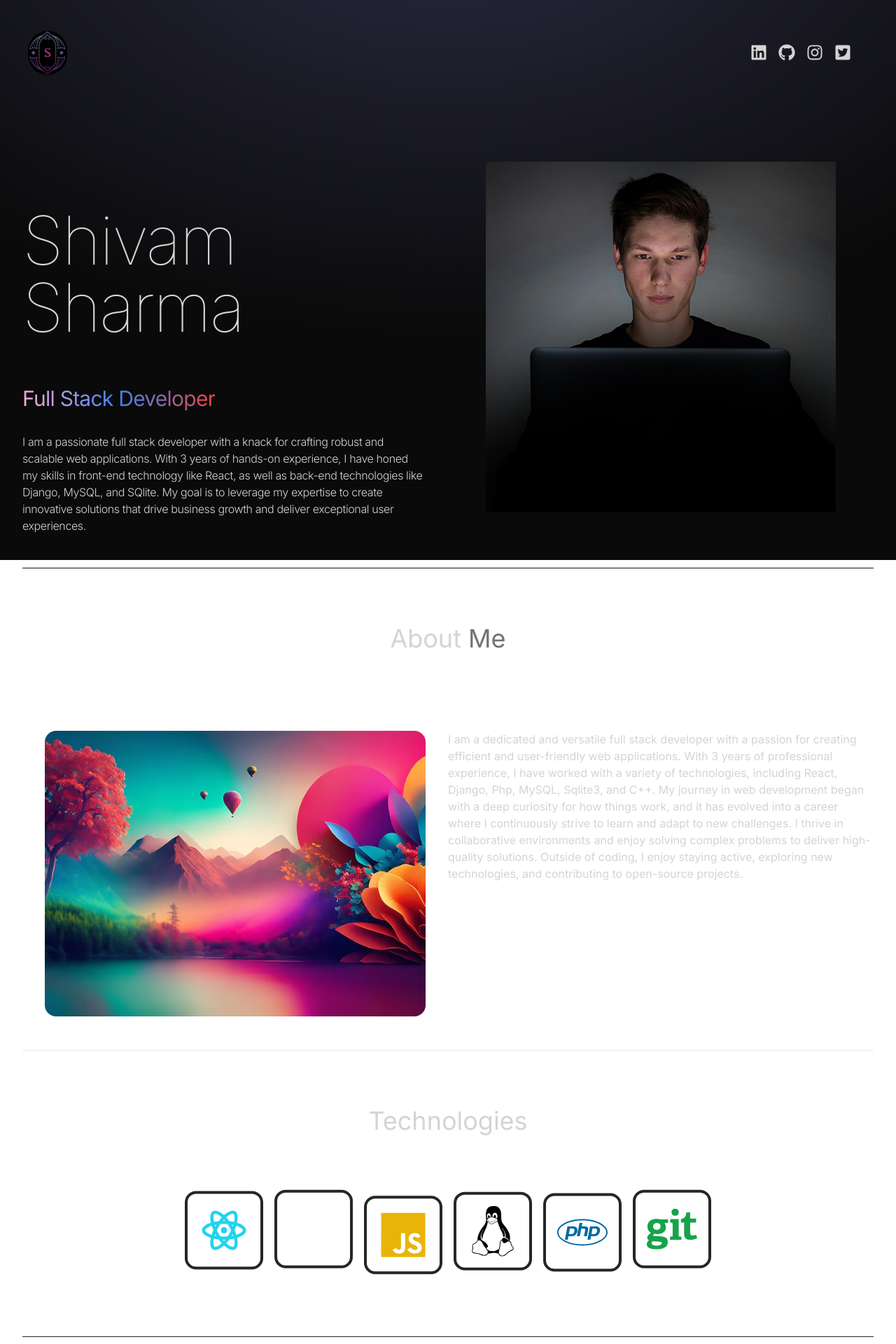
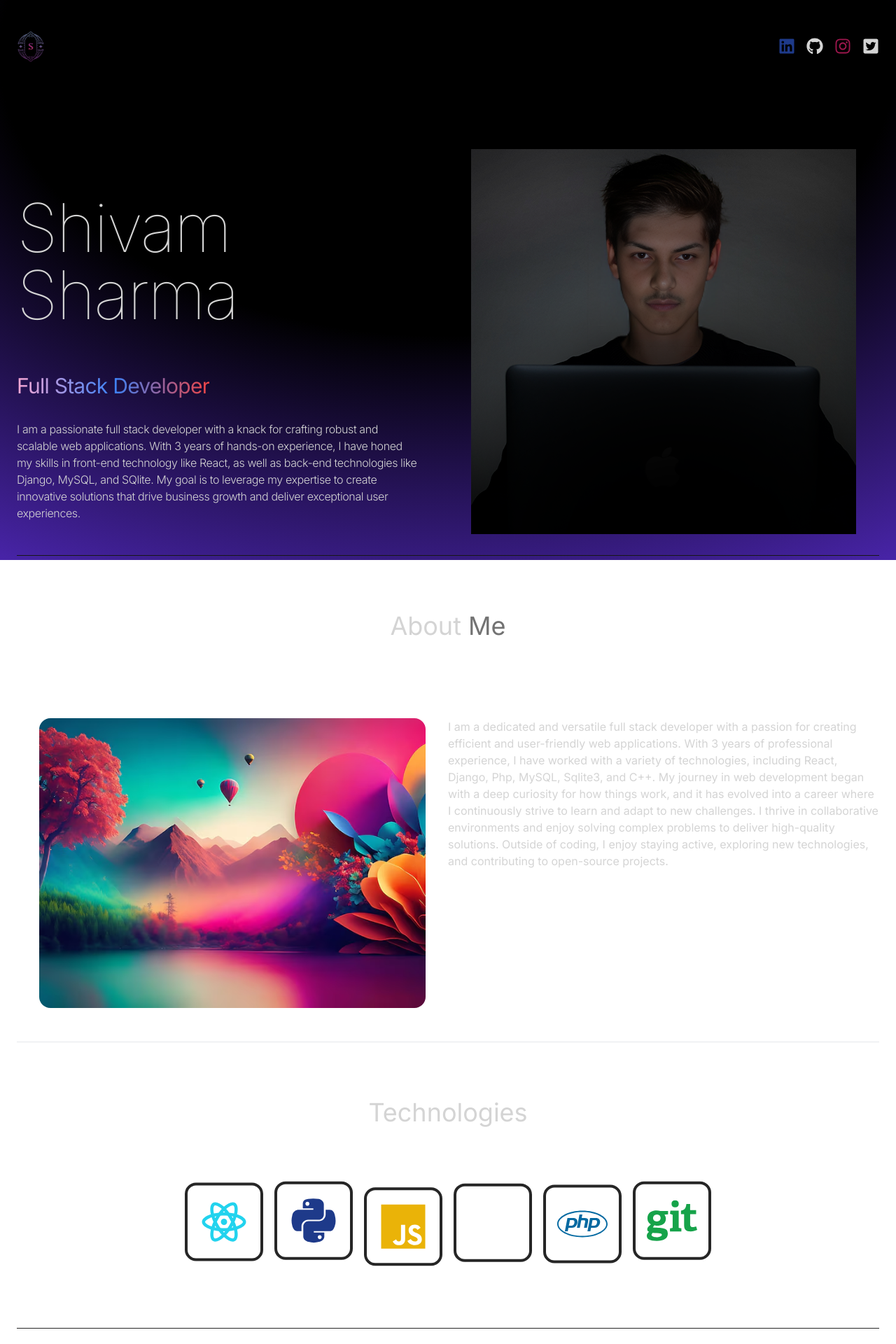
Before and after one commit to shivam2419/Portfolio, a React (Vite) app: page / in a window 1280 px wide. Shown: the top 1920 px of the page at 70% size. Built offline with nearby package versions, Linux system fonts and the light colour scheme.

Commit message:
Updated images

```diff
--- a/src/App.jsx
+++ b/src/App.jsx
@@ -8,11 +8,12 @@ import Projects from './components/Projects'
 import Contact from './components/Contact'
 const App = () => {
   return (
+
     <div className='overflow-x-hidden text-neutral-300 antialiased selection:bg-cyan-300 selection:text-cyan-900'>
       <div className='fixed top-0 -z-10 h-full w-full '>
-        <div className="absolute top-0 z-[-2] h-screen w-screen bg-neutral-950 bg-[radial-gradient(ellipse_80%_80%_at_50%_-20%,rgba(120,119,198,0.3),rgba(255,255,255,0))]"></div>
+        <div class="absolute inset-0 -z-10 h-full w-full items-center px-5 py-24 [background:radial-gradient(125%_125%_at_50%_10%,#000_40%,#63e_100%)]"></div>
       </div>
-      <div className='container mx-auto px-8'>
+      <div className='container mx-auto px-6'>
         <Navbar />
         <Hero />
         <About />
@@ -21,7 +22,7 @@ const App = () => {
         <Projects />
         <Contact />
       </div>
-      </div>
+    </div>
   )
 }
 
--- a/src/components/Hero.jsx
+++ b/src/components/Hero.jsx
@@ -1,5 +1,5 @@
 import {HERO_CONTENT} from "../constants";
-import profilePic from "../assets/kevinRushProfile.jpg";
+import profilePic from "../assets/ShivamSharmaProfile.png";
 import { motion } from "framer-motion"
 const container = (delay) => ({
   hidden : {x : -100, opacity: 0},
--- a/src/components/Navbar.jsx
+++ b/src/components/Navbar.jsx
@@ -7,12 +7,12 @@ const Navbar = () => {
   return (
     <nav className="mb-20 flex items-center justify-between py-6">
         <div className="flex flex-shrink-0 items-center">
-            <img className="mx-2 my-5 w-14 rounded-full" src={logo} alt="logo" />
+            <img className="my-5 w-10 rounded-full" src={logo} alt="logo" />
         </div>
-        <div className="m-8 flex items-center justify-center gap-4 text-2xl">
-            <a href="https://linkedin.com/in/linkedin.com/in/shivam-sharma-185940274/" target="_blank"><FaLinkedin /></a>
+        <div className="flex items-center justify-center gap-4 text-2xl">
+            <a  className="text-blue-900" href="https://linkedin.com/in/linkedin.com/in/shivam-sharma-185940274/" target="_blank"><FaLinkedin /></a>
             <a href="https://github.com/shivam2419/" target="_blank"><FaGithub /></a>
-            <a href="https://instagram.com/_.shivamsharma.__" target="_blank"><FaInstagram/></a>
+            <a className="text-pink-800" href="https://instagram.com/_.shivamsharma.__" target="_blank"><FaInstagram/></a>
             <a href=""><FaTwitterSquare/></a>
         </div>
     </nav>
--- a/src/components/Technologies.jsx
+++ b/src/components/Technologies.jsx
@@ -42,7 +42,7 @@ const Technologies = () => {
                     initial="initial"
                     animate="animate"
                     className="rounded-2xl border-4 border-neutral-800 p-4">
-                    <FaPython className="text-7xl text-white" />
+                    <FaPython className="text-7xl text-blue-900" />
                 </motion.div>
                 <motion.div
                     variants={iconVariants(1.6)}
@@ -56,7 +56,7 @@ const Technologies = () => {
                     initial="initial"
                     animate="animate"
                     className="rounded-2xl border-4 border-neutral-800 p-4">
-                    <FaLinux className="text-7xl text-black" />
+                    <FaLinux className="text-7xl text-white" />
                 </motion.div>
                 <motion.div
                     variants={iconVariants(19)}
```
